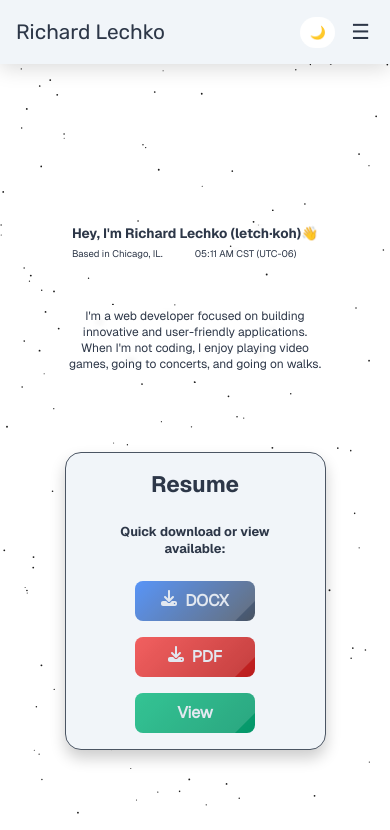
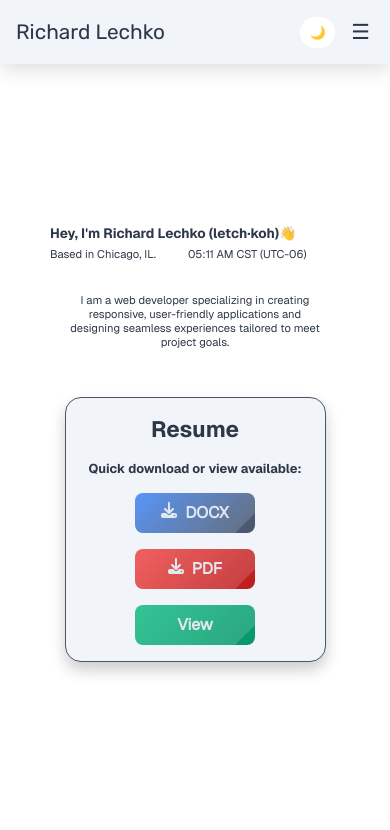
Before and after one commit to RichardLechko/React-Resume, a React (Create React App) app in the folder client/: page / in a window 390 px wide. Shown: the top 830 px of the page. Built offline with nearby package versions, Linux system fonts and the light colour scheme.

Commit message:
changed styling

```diff
--- a/client/src/App.js
+++ b/client/src/App.js
@@ -3,7 +3,7 @@ import { BrowserRouter as Router, Route, Routes } from "react-router-dom";
 import NavBar from "./components/NavBar.js";
 import Footer from "./components/Footer.js";
 import { ScrollProvider } from "./components/ScrollToTop.js";
-import StarryBackground from "./components/Background.js";
+/* import StarryBackground from "./components/Background.js"; */
 
 const ErrorBoundary = lazy(() => import("./components/ErrorBoundary.js"));
 const MainPage = lazy(() => import("./components/MainPage.js"));
@@ -31,7 +31,7 @@ function App() {
     <div style={{ position: "relative", minHeight: "100vh" }}>
       <Router>
         <ScrollProvider>
-          <StarryBackground />
+          {/* <StarryBackground /> */}
           <div style={{ position: "relative", zIndex: 1 }}>
             <NavBar refs={refs} />
 
--- a/client/src/components/NavBar.js
+++ b/client/src/components/NavBar.js
@@ -1,4 +1,4 @@
-import React, { useState, useEffect, memo, useCallback, useRef } from "react";
+import React, { useState, useEffect, memo, useCallback } from "react";
 import { useNavigate } from "react-router-dom";
 import icons from "./icons";
 import ThemeToggle from "./ThemeToggle";
@@ -54,109 +54,34 @@ const SOCIAL_LINKS = [
   },
 ];
 
-const NavBar = ({ refs, activeSection }) => {
+const NavBar = ({ refs }) => {
   const [isSidebarOpen, setIsSidebarOpen] = useState(false);
   const [isHamburgerMenu, setIsHamburgerMenu] = useState(false);
   const [sidebarStyle, setSidebarStyle] = useState({ left: "-250px" });
+  const [activeSection, setActiveSection] = useState("");
   const navigate = useNavigate();
 
-  const useScrollTracking = (refs, isSidebarOpen) => {
-    const [currentSection, setCurrentSection] = useState("personal");
-    const [sectionProgress, setSectionProgress] = useState({});
+  useEffect(() => {
+    const handleScroll = () => {
+      const scrollPosition = window.scrollY + window.innerHeight / 2;
 
-    const handleScroll = useCallback(() => {
-      if (isSidebarOpen) return; // Stop scroll tracking if the sidebar is open
-
-      const windowHeight = window.innerHeight;
-      const scrollPosition = window.scrollY;
-
-      if (scrollPosition <= 50) {
-        setCurrentSection("personal");
-        setSectionProgress({
-          personal: { progress: 1, intersection: 1 },
-          ...Object.keys(refs)
-            .filter((id) => id !== "personal")
-            .reduce(
-              (acc, id) => ({
-                ...acc,
-                [id]: { progress: 0, intersection: 0 },
-              }),
-              {}
-            ),
-        });
-        return;
+      for (const [id, ref] of Object.entries(refs)) {
+        if (ref.current) {
+          const { offsetTop, offsetHeight } = ref.current;
+          if (
+            scrollPosition >= offsetTop &&
+            scrollPosition < offsetTop + offsetHeight
+          ) {
+            setActiveSection(id);
+            break;
           }
-
-      const updatedSectionProgress = {};
-      let bestMatchSection = "personal";
-      let largestIntersectionRatio = 0;
-
-      Object.entries(refs).forEach(([sectionId, ref]) => {
-        if (!ref.current) return;
-
-        const sectionElement = ref.current;
-        const rect = sectionElement.getBoundingClientRect();
-
-        const elementTop = rect.top + scrollPosition;
-        const sectionHeight = rect.height;
-
-        const sectionCenterOffset = sectionHeight / 2;
-        const progress = Math.max(
-          0,
-          Math.min(
-            1,
-            (scrollPosition - elementTop + sectionCenterOffset) / sectionHeight
-          )
-        );
-
-        const visibleHeight = Math.min(
-          windowHeight,
-          Math.max(0, windowHeight - rect.top),
-          Math.max(0, rect.bottom)
-        );
-        const intersectionRatio = visibleHeight / sectionHeight;
-
-        const isInView = intersectionRatio > 0.4;
-
-        if (isInView) {
-          updatedSectionProgress[sectionId] = {
-            progress: Number(progress.toFixed(2)),
-            intersection: Number(intersectionRatio.toFixed(2)),
+        }
+      }
     };
 
-          if (intersectionRatio > largestIntersectionRatio) {
-            bestMatchSection = sectionId;
-            largestIntersectionRatio = intersectionRatio;
-          }
-        } else {
-          updatedSectionProgress[sectionId] = {
-            progress: 0,
-            intersection: 0,
-          };
-        }
-      });
-
-      setSectionProgress(updatedSectionProgress);
-      setCurrentSection(bestMatchSection);
-    }, [refs, isSidebarOpen]);
-
-    useEffect(() => {
-      if (isSidebarOpen) return; // Do not attach scroll listener if the sidebar is open
-
     window.addEventListener("scroll", handleScroll);
-      handleScroll();
-
-      return () => {
-        window.removeEventListener("scroll", handleScroll);
-      };
-    }, [handleScroll, isSidebarOpen]);
-
-    if (isSidebarOpen) {
-      return { currentSection: null, sectionProgress: {} };
-    }
-
-    return { currentSection, sectionProgress };
-  };
+    return () => window.removeEventListener("scroll", handleScroll);
+  }, [refs]);
 
   useEffect(() => {
     if (isSidebarOpen) {
@@ -179,8 +104,6 @@ const NavBar = ({ refs, activeSection }) => {
     window.addEventListener("resize", handleResize);
     return () => window.removeEventListener("resize", handleResize);
   }, [isSidebarOpen]);
-
-  const { currentSection, sectionProgress } = useScrollTracking(refs);
 
   const handleNavClick = useCallback(
     (sectionId) => {
@@ -206,17 +129,11 @@ const NavBar = ({ refs, activeSection }) => {
   };
 
   const NavItem = useCallback(
-    ({ sectionId, sectionName, onNavClick }) => {
-      const sectionData = sectionProgress[sectionId] || {
-        progress: 0,
-        intersection: 0,
-      };
-
-      return (
+    ({ sectionId, sectionName, onNavClick }) => (
       <div className="nav-item-stable-wrapper">
         <div
           className={`nav-ul-li ${
-              currentSection === sectionId && !isSidebarOpen ? "active" : ""
+            activeSection === sectionId && !isSidebarOpen ? "active" : ""
           }`}
           role="button"
           onClick={() => onNavClick(sectionId)}
@@ -232,24 +149,10 @@ const NavBar = ({ refs, activeSection }) => {
           }}
         >
           <span>{sectionName}</span>
-            {!isSidebarOpen && (
-              <div
-                className="section-progress-indicator"
-                style={{
-                  width: `${sectionData.progress * 100}%`,
-                  position: "absolute",
-                  bottom: 0,
-                  left: 0,
-                  height: "3px",
-                  backgroundColor: "var(--secondary)",
-                }}
-              />
-            )}
         </div>
       </div>
-      );
-    },
-    [currentSection, sectionProgress, isSidebarOpen]
+    ),
+    [activeSection, isSidebarOpen]
   );
 
   return (
@@ -307,7 +210,7 @@ const NavBar = ({ refs, activeSection }) => {
           ) : null}
 
           <div className="navbar-actions">
-            {isHamburgerMenu /* Only show theme toggle on mobile */ && (
+            {isHamburgerMenu && (
               <>
                 <ThemeToggle />
                 <button
@@ -338,7 +241,6 @@ const NavBar = ({ refs, activeSection }) => {
                   sectionId={id}
                   sectionName={name}
                   onNavClick={handleNavClick}
-                  isActive={activeSection === id}
                 />
               </li>
             ))}
--- a/client/src/components/Personal.js
+++ b/client/src/components/Personal.js
@@ -31,7 +31,8 @@ const Personal = () => {
           <h1 className="content-backdrop">
             Hey, I'm Richard Lechko (letch·koh)👋
           </h1>
-          <div className="personal-based-in-and-time content-backdrop">
+          <div className="personal-info content-backdrop">
+            <div className="personal-based-in-and-time">
               <p>Based in Chicago, IL.</p>
               <div>
                 <span
@@ -42,15 +43,15 @@ const Personal = () => {
                 </span>
               </div>
             </div>
+            <div className="personal-info-spotify">
+              <p className="content-backdrop">
+                I am a web developer specializing in creating responsive,
+                user-friendly applications and designing seamless experiences
+                tailored to meet project goals.
+              </p>
             </div>
           </div>
-
-      <div className="personal-info-spotify">
-        <p className="content-backdrop">
-          I'm a web developer focused on building innovative and user-friendly
-          applications. When I'm not coding, I enjoy playing video games, going
-          to concerts, and going on walks.
-        </p>
+        </div>
       </div>
 
       <div className="personal-resume-content">
--- a/client/src/components/Work.js
+++ b/client/src/components/Work.js
@@ -103,7 +103,7 @@ const Work = () => {
     <section id="work" className="work-section">
       <div className="work-container">
         <h1>
-          <span className="content-backdrop">Work Experience</span>
+          <span className="content-backdrop">Work</span>
         </h1>
         <div className="work-content">
           <div className="work-left">
--- a/client/src/styles/index.css
+++ b/client/src/styles/index.css
@@ -103,9 +103,6 @@ body {
   margin-top: -10rem;
 }
 
-#contact {
-  margin-bottom: 15rem;
-}
 #personal h1,
 #projects h1,
 #work h1,
@@ -501,7 +498,6 @@ nav {
 }
 
 .nav-ul-li.active {
-  transform: translateY(0) scale(0.85);
   background: linear-gradient(145deg, var(--secondary), rgba(0, 0, 0, 0.1));
   color: #ffffff;
   box-shadow: 3px 3px 10px var(--secondary),
@@ -654,6 +650,8 @@ nav {
 /* PERSONAL */
 
 #personal h1 {
+  text-align: left;
+  width: 100%;
   margin: 0;
 }
 
@@ -669,6 +667,14 @@ nav {
   font-size: 1.2rem;
   position: relative;
   color: var(--text-color);
+}
+
+#personal .personal-info-spotify p {
+  text-align: center;
+  width: 60%;
+  margin: auto;
+  margin: 4rem auto 4rem auto;
+  font-size: 1.2rem;
 }
 
 #personal .personal-resume-content {
@@ -764,14 +770,6 @@ nav {
   z-index: 2;
 }
 
-.personal-info-spotify {
-  padding: 3rem;
-  width: 60%;
-  margin: auto;
-  text-align: center;
-  font-size: 1.2rem;
-}
-
 /* PERSONAL */
 /* PERSONAL */
 /* PERSONAL */
@@ -847,12 +845,19 @@ footer p {
 }
 
 .project-tech-stack,
-.coursework-info-tags,
 .company-tools {
   display: flex;
   flex-wrap: wrap;
   gap: 0.5rem;
   margin-bottom: 1rem;
+}
+
+.coursework-info-tags {
+  display: flex;
+  justify-content: center;
+  align-items: center;
+  gap: 0.5rem;
+  flex-wrap: wrap;
 }
 
 .tech-tag,
@@ -1315,16 +1320,10 @@ footer p {
   background-color: var(--nav-background);
   color: var(--text-color);
   border-radius: 12px;
-  box-shadow: 0 8px 15px rgba(0, 0, 0, 0.2);
   margin: 0rem auto 4rem auto;
-  transition: box-shadow 0.3s ease;
   z-index: 5;
   position: relative;
   border: 1px solid var(--secondary);
-}
-
-[data-theme="dark"] .coursework-card {
-  box-shadow: 0 2px 8px rgba(255, 0, 0, 0.8);
 }
 
 .coursework-card.slick-active {
@@ -1549,11 +1548,6 @@ footer p {
   transition: transform 0.3s ease;
 }
 
-.skill-item:hover {
-  transform: scale(1.05);
-  box-shadow: 0 6px 15px rgba(0, 0, 0, 0.2);
-}
-
 .skill-content {
   display: flex;
   gap: 1.5rem;
@@ -1981,6 +1975,9 @@ footer p {
 }
 
 @media (max-width: 1280px) {
+  .coursework-card {
+    width: 480px;
+  }
   #contact h1 {
     font-size: 3.4rem;
   }
@@ -2141,12 +2138,13 @@ footer p {
   #personal h1 {
     font-size: 2rem;
   }
-  #personal .personal-based-in-and-time {
+  #personal .personal-based-in-and-time,
+  #personal .personal-info-spotify p {
     font-size: 0.9rem;
   }
 
-  #personal .personal-info-spotify {
-    font-size: 0.9rem;
+  #personal .personal-info-spotify p {
+    margin: 2rem auto 1rem auto;
   }
 
   .container {
@@ -2190,22 +2188,14 @@ footer p {
     padding: 0;
   }
 
-  .coursework-card-title {
-    margin-top: 0.5rem;
-    font-size: 1.25rem;
-  }
   .coursework-card-description {
-    width: 80%;
+    width: 100%;
     margin: auto;
   }
-  .coursework-card-description li {
-    font-size: 0.8rem;
-  }
-  .coursework-tag {
-    font-size: 0.7rem;
-  }
+
   .coursework-info-tags {
-    width: 80%;
+    width: 100%;
+    margin-bottom: 1rem;
     gap: 0.7rem;
   }
 
@@ -2220,15 +2210,8 @@ footer p {
   .slick-dots {
     gap: 8px;
   }
-  #projects .projects-grid {
-    width: 100%;
-  }
   #projects .project-card {
     padding: 1rem;
-  }
-
-  .organizations {
-    width: 100%;
   }
 
   #education .education-grid {
@@ -2236,16 +2219,14 @@ footer p {
     flex-direction: column;
     width: 100%;
   }
+
+  #personal .personal-resume-content,
+  #publications .publication-item,
+  #personal .personal-info-spotify p,
   #education .education-grid > :nth-child(1),
-  #education .education-grid > :nth-child(2) {
-    width: 100%;
-  }
-
-  #publications .publication-item {
-    width: 100%;
-  }
-
-  #personal .personal-resume-content {
+  #education .education-grid > :nth-child(2),
+  .organizations,
+  #projects .projects-grid {
     width: 100%;
   }
 
@@ -2271,11 +2252,6 @@ footer p {
   #personal h1 {
     font-size: 1.6rem;
   }
-
-  #personal .personal-info-spotify {
-    padding: 3rem 0rem 3rem 0rem;
-    width: 100%;
-  }
   .container {
     max-width: 475px;
   }
@@ -2289,16 +2265,32 @@ footer p {
 
 @media (max-width: 640px) {
   .skills-list {
+    gap: 1rem;
     grid-template-columns: 1fr;
   }
-  .skill-item:hover {
-    transform: scale(1.1);
-  }
+
+  .skill-name {
+    margin-bottom: 0;
+  }
+  .skill-description {
+    line-height: normal;
+  }
+  .skill-item {
+    height: 80px;
+    padding-bottom: 0;
+  }
+
   .coursework-slider {
     padding: 0;
   }
-  .coursework-card {
-    width: 100%;
+  .coursework-card-title {
+    font-size: 1.2rem;
+  }
+  .coursework-tag {
+    font-size: 0.7rem;
+  }
+  .coursework-card-description li {
+    font-size: 0.8rem;
   }
   #work .work-experiences {
     width: 100%;
@@ -2360,7 +2352,8 @@ footer p {
   #skills h1 {
     font-size: 2.3rem;
   }
-  #personal .personal-resume-content {
+  #personal .personal-resume-content,
+  #personal .personal-info-spotify p {
     width: 90%;
   }
   #personal .personal-resume-content div {
@@ -2373,13 +2366,6 @@ footer p {
 
   #personal .personal-based-in-and-time {
     margin-top: 0.3rem;
-  }
-
-  #personal .personal-resume-content p {
-    width: 70%;
-
-    margin: 1.5rem auto 1.5rem auto;
-    padding: 0;
   }
 
   #personal .personal-resume-content div a {
@@ -2395,18 +2381,11 @@ footer p {
     display: flex;
     gap: 0.5rem;
     flex-direction: row;
-  }
-
-  #personal .personal-resume-content div span {
-    padding: 0;
     font-size: 1rem;
   }
+
   #personal h1 {
     font-size: 1.1rem;
-  }
-
-  #personal .personal-info-spotify {
-    padding: 3rem 1rem 3rem 1rem;
   }
   .container {
     max-width: 335px;
@@ -2532,7 +2511,8 @@ footer p {
     height: 40px;
     margin: 0rem auto 0rem auto;
   }
-  #personal .personal-based-in-and-time {
+  #personal .personal-based-in-and-time,
+  #personal .personal-info-spotify p {
     font-size: 0.7rem;
   }
   #personal .personal-resume-content h2 {
@@ -2541,14 +2521,6 @@ footer p {
 
   #personal h1 {
     font-size: 0.85rem;
-  }
-  #personal .personal-based-in-and-time {
-    padding: 0;
-    font-size: 0.6rem;
-  }
-
-  #personal .personal-info-spotify {
-    font-size: 0.75rem;
   }
 
   .container {
```
Lines whose indentation alone changed are shown as unchanged.
